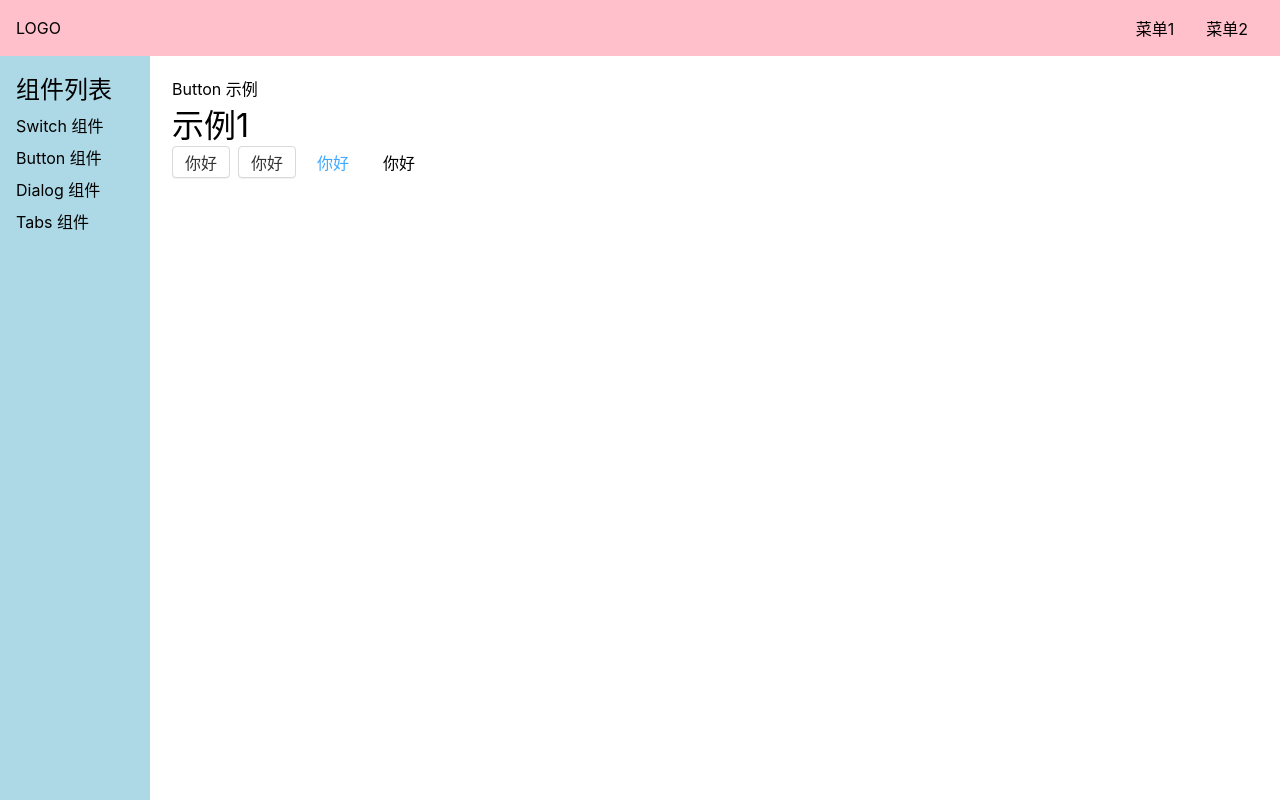
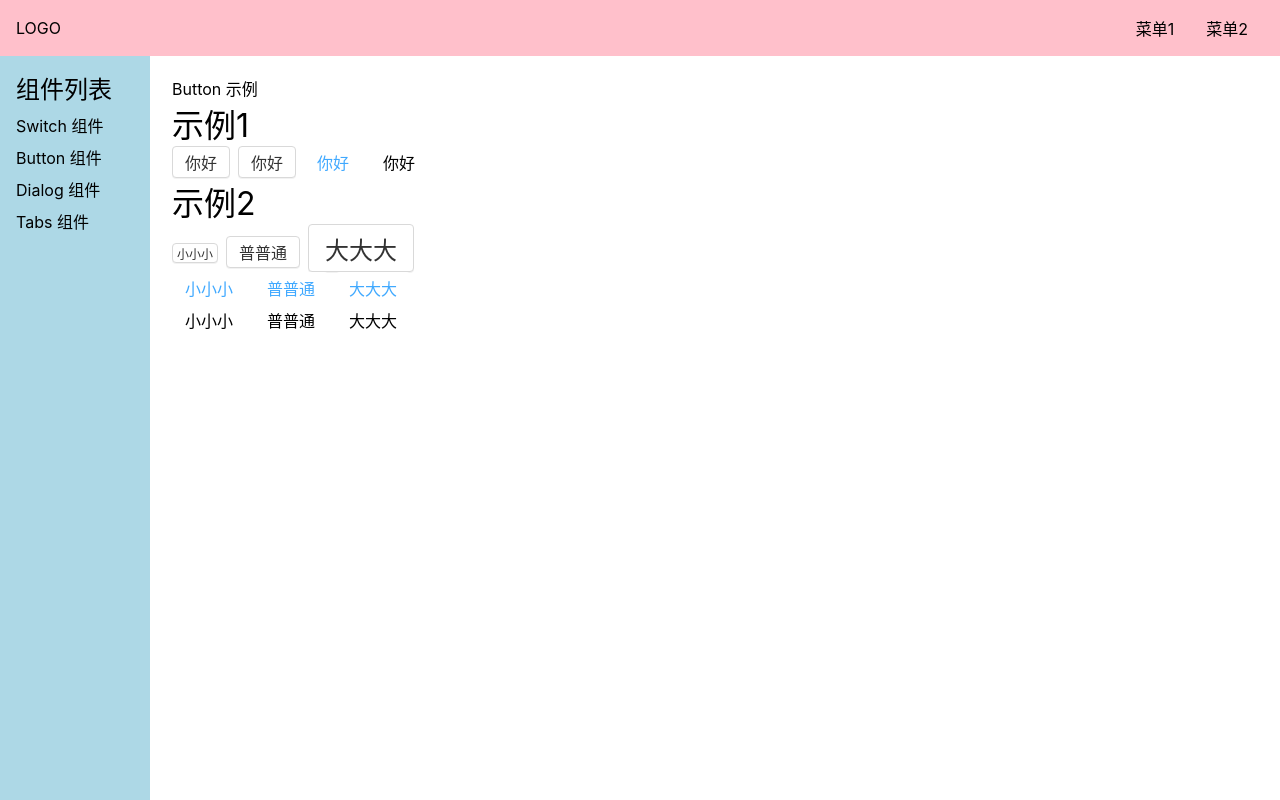
Before and after one commit to bens1320/BenUI, a Vue app: page /#/doc/button in a window 1280 px wide. Built offline with nearby package versions, Linux system fonts and the light colour scheme.

Commit message:
Button: add size property style

```diff
--- a/src/components/ButtonDemo.vue
+++ b/src/components/ButtonDemo.vue
@@ -6,6 +6,22 @@
     <Button theme="button">你好</Button>
     <Button theme="link">你好</Button>
     <Button theme="text">你好</Button>
+  </div>
+  <h1>示例2</h1>
+  <div>
+    <Button theme="button" size="small">小小小</Button>
+    <Button theme="button">普普通</Button>
+    <Button theme="button" size="big">大大大</Button>
+  </div>
+  <div>
+    <Button theme="link" size="small">小小小</Button>
+    <Button theme="link" >普普通</Button>
+    <Button theme="link" size="big">大大大</Button>
+  </div>
+  <div>
+    <Button theme="text" size="small">小小小</Button>
+    <Button theme="text">普普通</Button>
+    <Button theme="text" size="big">大大大</Button>
   </div>
 </template>
 
--- a/src/lib/Button.vue
+++ b/src/lib/Button.vue
@@ -1,20 +1,35 @@
 <template>
-  <button class="ben-button" :class="`ben-theme-${theme}`">
+  <button class="ben-button" :class="classes">
     <slot/>
   </button>
 </template>
 
 <script lang="ts">
+import {computed} from 'vue'
 export default {
   props: {
     theme: {
       type: String,
       default: 'button'
+    },
+    size:{
+      type: String,
+      default: 'normal'
     }
+  },
+  setup(props){
+    const {theme, size} = props
+    const classes = computed(()=>{
+      return {
+        [`ben-theme-${theme}`]: theme,
+        [`ben-size-${size}`]: size,
+      }
+    })
+    return {classes}
   }
+
 };
 </script>
-
 <style lang="scss">
 $h: 32px;
 $border-color: #d9d9d9;
@@ -35,42 +50,48 @@ $radius: 4px;
   border: 1px solid $border-color;
   border-radius: $radius;
   box-shadow: 0 1px 0 fade-out(black, 0.95);
-
   & + & {
     margin-left: 8px;
   }
-
   &:hover,
   &:focus {
     color: $blue;
     border-color: $blue;
   }
-
   &:focus {
     outline: none;
   }
-
   &::-moz-focus-inner {
     border: 0;
   }
-
   &.ben-theme-link {
     border-color: transparent;
     box-shadow: none;
     color: $blue;
-
-    &:hover, &:focus {
+    &:hover,
+    &:focus {
       color: lighten($blue, 10%);
     }
   }
-
   &.ben-theme-text {
     border-color: transparent;
     box-shadow: none;
     color: inherit;
-
-    &:hover, &:focus {
-      background: darken(white, 5%);;
+    &:hover,
+    &:focus {
+      background: darken(white, 5%);
+    }
+  }
+  &.ben-theme-button{
+    &.ben-size-big{
+      font-size: 24px;
+      height: 48px;
+      padding: 0 16px
+    }
+    &.ben-size-small{
+      font-size: 12px;
+      height: 20px;
+      padding: 0 4px;
     }
   }
 }
```
